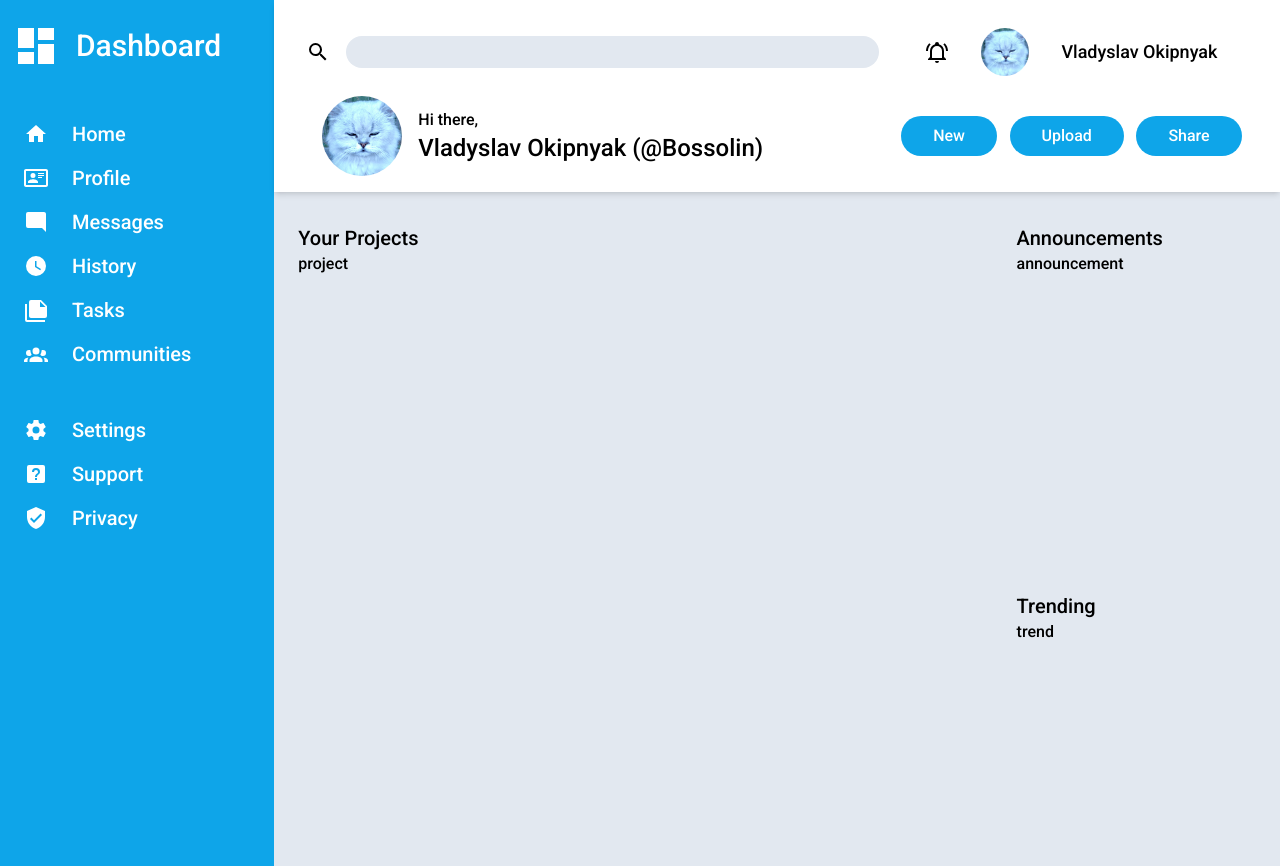
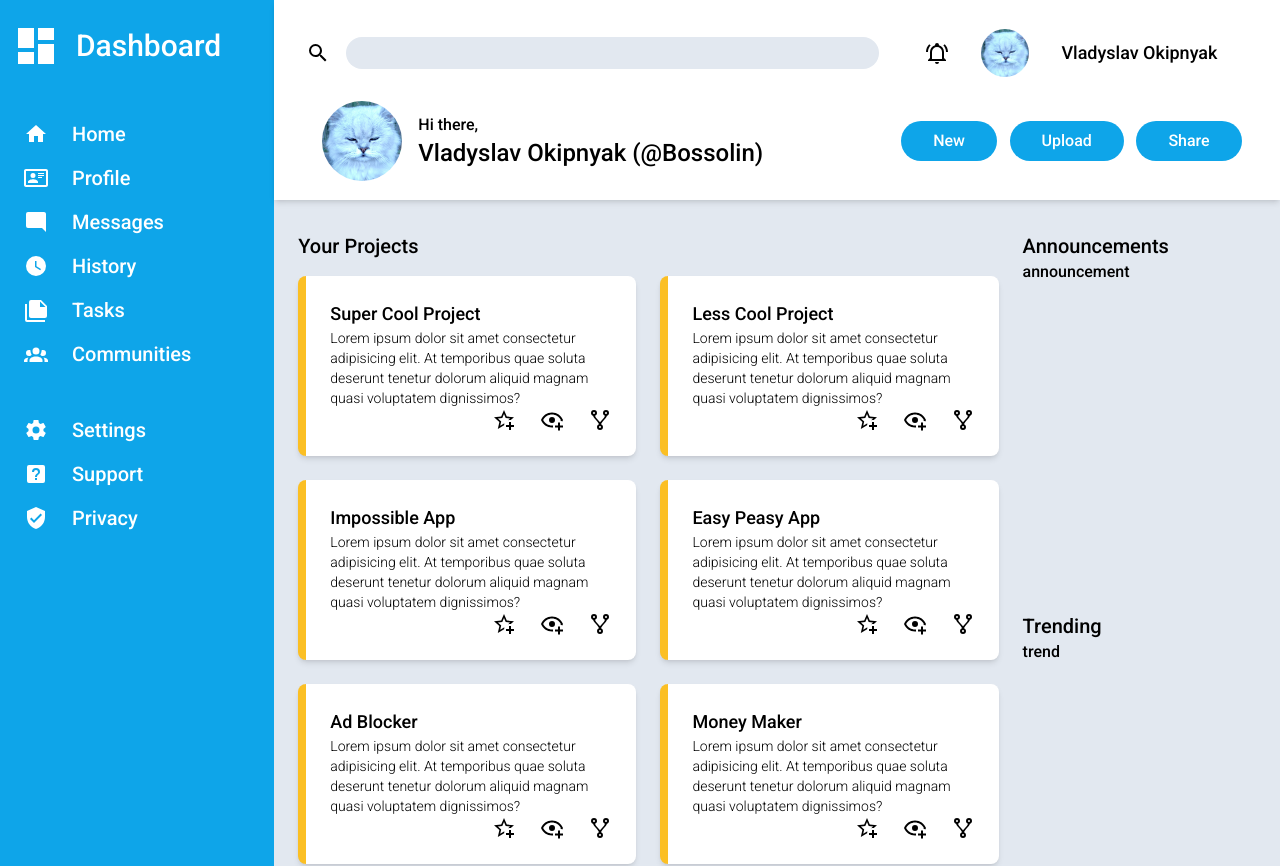
Before and after one commit to Bossolin/odin-admin-dashboard, a React (Create React App) app: page / in a window 1280 px wide. Shown: the top 866 px of the page. Built offline with nearby package versions, Linux system fonts and the light colour scheme.

Commit message:
add project component

```diff
--- a/src/App.js
+++ b/src/App.js
@@ -7,7 +7,7 @@ function App() {
   const [openModal, setOpenModal] = useState(false);
 
   return (
-    <div className="block min-h-screen sm:w-screen sm:h-screen sm:grid sm:grid-cols-[3fr_11fr] sm:grid-rows-[3fr_11fr] font-roboto">
+    <div className="block min-h-screen sm:w-screen sm:grid sm:grid-cols-[3fr_11fr] sm:grid-rows-[200px_1fr] font-roboto">
       <Sidebar openModal={openModal} setOpenModal={setOpenModal} />
       <Header openModal={openModal} setOpenModal={setOpenModal} />
       <Main />
--- a/src/components/Header.js
+++ b/src/components/Header.js
@@ -9,7 +9,7 @@ const Header = ({ openModal, setOpenModal }) => {
     <div
       className={`${
         openModal ? "hidden" : "block"
-      } sm:h-auto px-8 pt-6 sm:grid sm:grid-cols-[5fr_3fr] sm:grid-rows-[1fr_2fr] sm:relative fixed w-full sm:row-span-1 bottom-0 bg-white shadow-md `}
+      } px-8 pt-6 sm:grid sm:grid-cols-[5fr_3fr] sm:grid-rows-[1fr_2fr] sm:relative fixed w-full sm:row-span-1 bottom-0 bg-white shadow-md `}
     >
       <div className="flex items-center">
         <label htmlFor="search" className="">
--- a/src/components/Main.js
+++ b/src/components/Main.js
@@ -1,11 +1,19 @@
 import React from "react";
+import Project from "./Project";
 
 const Main = () => {
   return (
-    <div className="min-h-screen sm:grid sm:grid-rows-6 sm:grid-cols-[3fr_1fr] px-6 py-8 bg-slate-200">
+    <div className="min-h-screen sm:grid sm:grid-rows-6 sm:grid-cols-[3fr_1fr] sm:gap-6 px-6 pt-4 pb-[200px] sm:py-8 bg-slate-200">
       <div className="row-span-6">
-        <h1 className="text-xl">Your Projects</h1>
-        <div className="">project</div>
+        <h1 className="text-xl mb-4">Your Projects</h1>
+        <div className="grid grid-cols-[repeat(auto-fit,_minmax(300px,_1fr))] grid-rows-3 gap-6">
+          <Project name={"Super Cool Project"} />
+          <Project name={"Less Cool Project"} />
+          <Project name={"Impossible App"} />
+          <Project name={"Easy Peasy App"} />
+          <Project name={"Ad Blocker"} />
+          <Project name={"Money Maker"} />
+        </div>
       </div>
       <div className="row-span-3">
         <h1 className="text-xl">Announcements</h1>
--- /dev/null
+++ b/src/components/Project.js
@@ -0,0 +1,23 @@
+import React from "react";
+import Icon from "@mdi/react";
+import { mdiEyePlusOutline, mdiSourceFork, mdiStarPlusOutline } from "@mdi/js";
+
+const Project = ({ name }) => {
+  return (
+    <div className="py-6 px-6 rounded-lg shadow-md bg-white border-l-8 border-amber-400">
+      <h1 className="text-lg">{name}</h1>
+      <p className="text-sm font-thin">
+        Lorem ipsum dolor sit amet consectetur adipisicing elit. At temporibus
+        quae soluta deserunt tenetur dolorum aliquid magnam quasi voluptatem
+        dignissimos?
+      </p>
+      <div className="flex justify-end gap-6">
+        <Icon path={mdiStarPlusOutline} title="Favorite" size={1} />
+        <Icon path={mdiEyePlusOutline} title="Watch" size={1} />
+        <Icon path={mdiSourceFork} title="Fork" size={1} />
+      </div>
+    </div>
+  );
+};
+
+export default Project;
```
